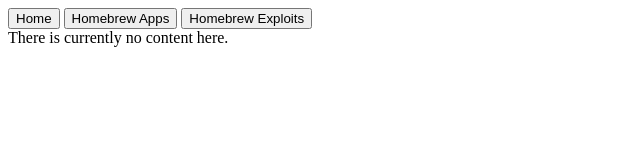
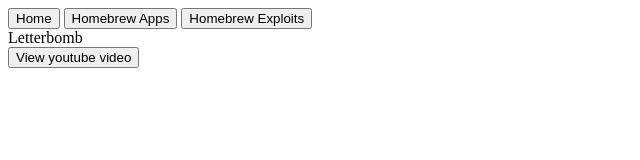
Before and after one commit to nintendohomebrew/wii, a plain HTML site: page homebrewexploit/index.html in a window 1280 px wide. Shown: the whole page, without its empty margins (0-640 px from the left). Drawn offline with Linux system fonts and the light colour scheme.

Commit message:
Update index.html

```diff
--- a/homebrewexploit/index.html
+++ b/homebrewexploit/index.html
@@ -9,7 +9,11 @@
 <a href="https://nintendohomebrew.github.io/wii/homebrewexploit"><button>Homebrew Exploits</button></a>
 </div>
 <div id="container">
-<a>There is currently no content here.</a>
-</div>
+<div id="letterbomb">
+  <div>Letterbomb</div>
+  <a href="https://www.youtube.com/watch?v=lFZMJYAxgLU"><button>View youtube video</button></a>
+  </div>
+<br>
+  </div>
 </body>
 </html>
```
